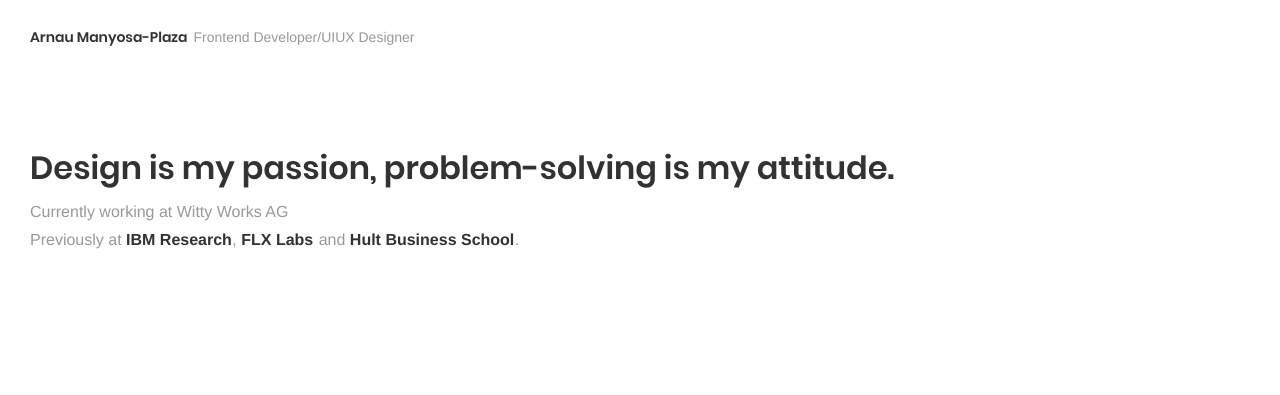
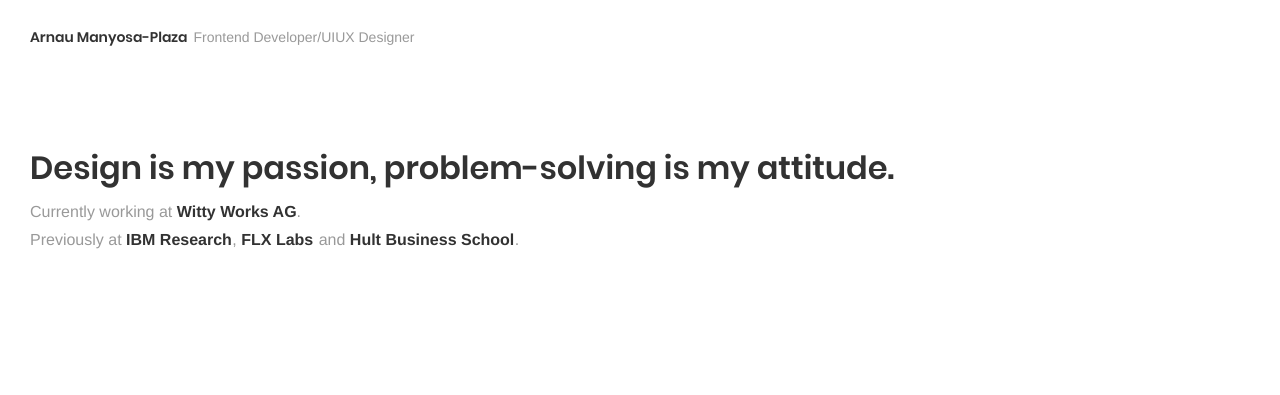
Before and after one commit to arnaumanyosa/arnaumanyosa.github.io, a Jekyll site: the page built from index.html, in a window 1280 px wide. Shown: the top 395 px of the page. Built offline with Jekyll 4.4.1, drawn with Linux system fonts in a browser that asks for light colours; some of the changed lines change nothing that is shown.

Commit message:
intro content updated

```diff
--- a/_config.yml
+++ b/_config.yml
@@ -3,14 +3,15 @@ author: "Arnau Manyosa-Plaza"
 tagline: "Frontend Developer/UIUX Designer"
 greeting: "Hi, I'm Arnau."
 slogan: "Design is my passion, problem-solving is my attitude."
-current_status: "Currently working at Witty Works AG"
+current_status_name: "Witty Works AG"
+current_status_url: "https://witty.works"
 previous_status:
-  - company_name: "IBM Research"
-    company_url: "https://www.research.ibm.com/"
-  - company_name: "FLX Labs"
-    company_url: "https://www.flxlabs.com"
-  - company_name: "Hult Business School"
-    company_url: "https://www.hult.edu"
+  - name: "IBM Research"
+    url: "https://www.research.ibm.com/"
+  - name: "FLX Labs"
+    url: "https://www.flxlabs.com"
+  - name: "Hult Business School"
+    url: "https://www.hult.edu"
 keywords: "Arnau Manyosa-Plaza, Frontend, Front-end, Front end, Developer, UI, UX, Experience, Design, Designer, Happyness, Problem solver"
 email: "arnau.manyosa@protonmail.com"
 linkedin: "https://www.linkedin.com/in/arnaumanyosa/"
--- a/index.html
+++ b/index.html
@@ -16,18 +16,16 @@
   <main class="content">
     <section class="intro">
       <div class="container">
-        <!-- <h2>About me.</h2> -->
-        <!-- <p>{{ site.greeting }}</p> -->
         <p class="slogan">{{ site.slogan }}</p>
         <div class="status">
-          {{ site.current_status }}
+          Currently working at <a title="{{ site.current_status_name }}" href="{{ site.current_status_url }}" target="_blank" rel="noopener noreferrer">{{ site.current_status_name }}</a>.
         </div>
         <div class="status">
           Previously at
           {% for item in site.previous_status %}
           <span>
-            <a title="{{ item.company_name }}" href="{{ item.company_url }}" target="_blank"
-              rel="noopener noreferrer">{{ item.company_name }}</a>
+            <a title="{{ item.name }}" href="{{ item.url }}" target="_blank"
+              rel="noopener noreferrer">{{ item.name }}</a>
           </span>
           {% endfor %}
         </div>
```
